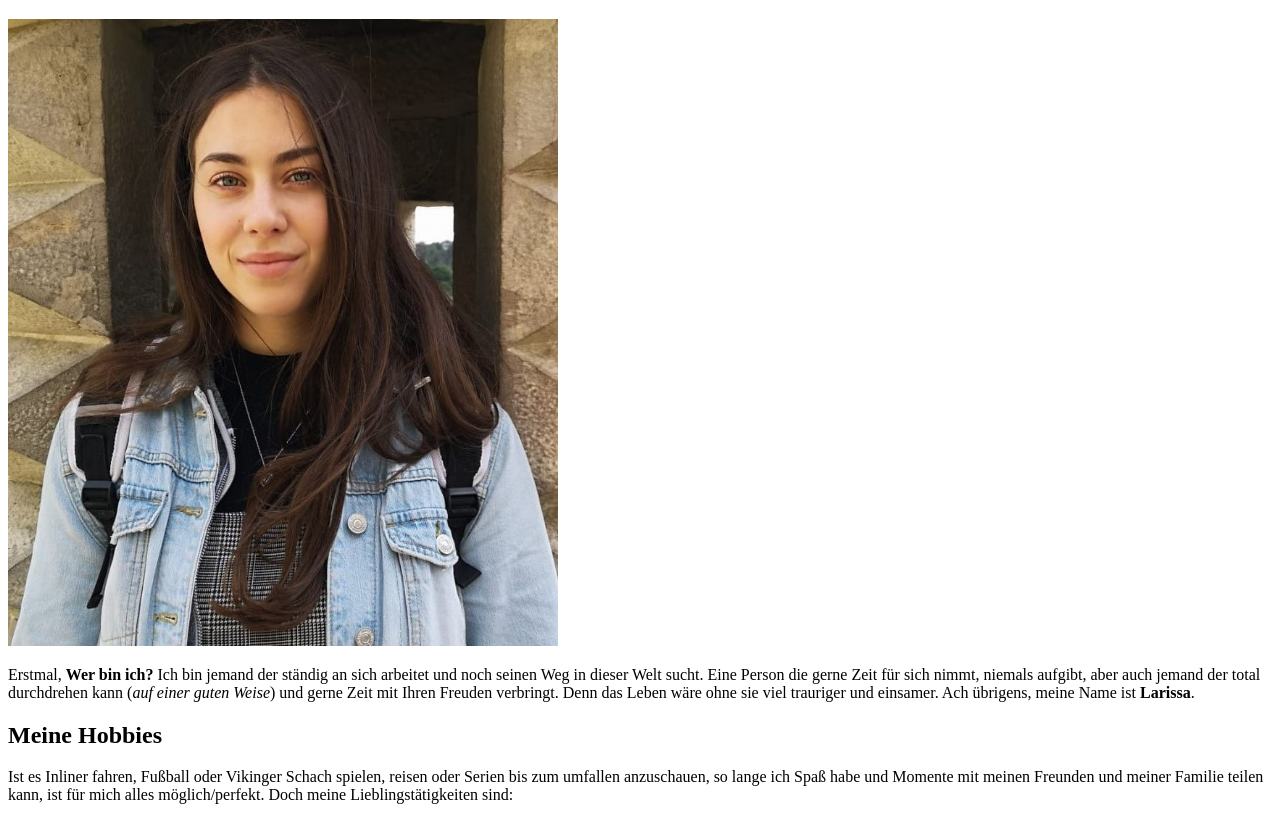
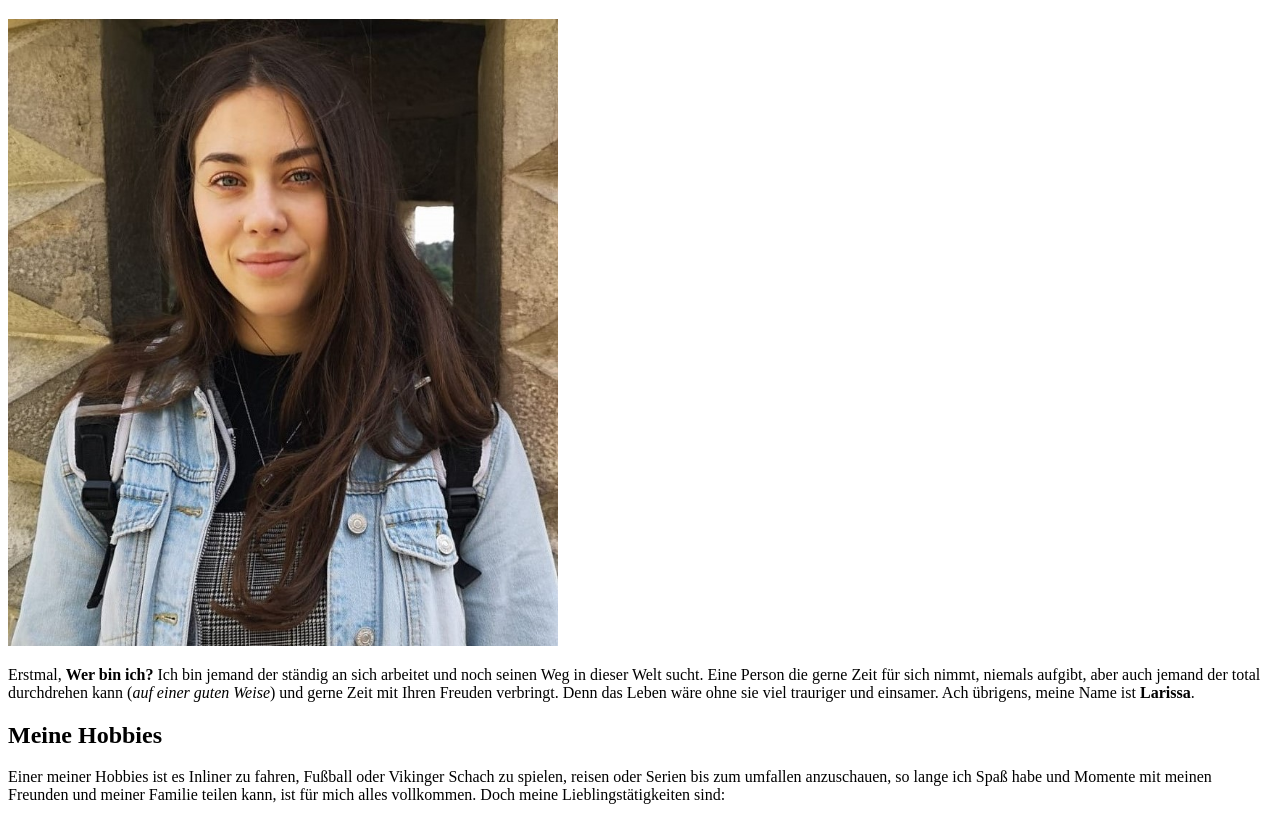
Before and after one commit to LarissaOsmanovic/GIS-SoSe-2021, a plain HTML site: page Praktikumsabgabe.1.2/Steckbrief.html in a window 1280 px wide. Shown: the part 131-948 px from the top of the page. Drawn offline with Linux system fonts and the light colour scheme.

Commit message:
NewVersion2.0

```diff
--- a/Praktikumsabgabe.1.2/Steckbrief.html
+++ b/Praktikumsabgabe.1.2/Steckbrief.html
@@ -29,9 +29,9 @@
             und einsamer. Ach übrigens, meine Name ist <b>Larissa</b>.</p>
 
         <h2>Meine Hobbies</h2>
-        <p>Ist es Inliner fahren, Fußball oder Vikinger Schach spielen, reisen oder Serien bis zum umfallen anzuschauen,
+        <p>Einer meiner Hobbies ist es Inliner zu fahren, Fußball oder Vikinger Schach zu spielen, reisen oder Serien bis zum umfallen anzuschauen,
             so lange ich Spaß habe und Momente mit meinen Freunden und meiner Familie teilen kann, ist für mich
-            alles möglich/perfekt. Doch meine Lieblingstätigkeiten sind:</p>
+            alles vollkommen. Doch meine Lieblingstätigkeiten sind:</p>
         <ul>
             <li>Tanzen</li>
             <li>Gitarre spielen</li>
```
Also changed, not shown: Praktikumsabgabe.1.2/Kontakt.html (+2 -0 lines).
